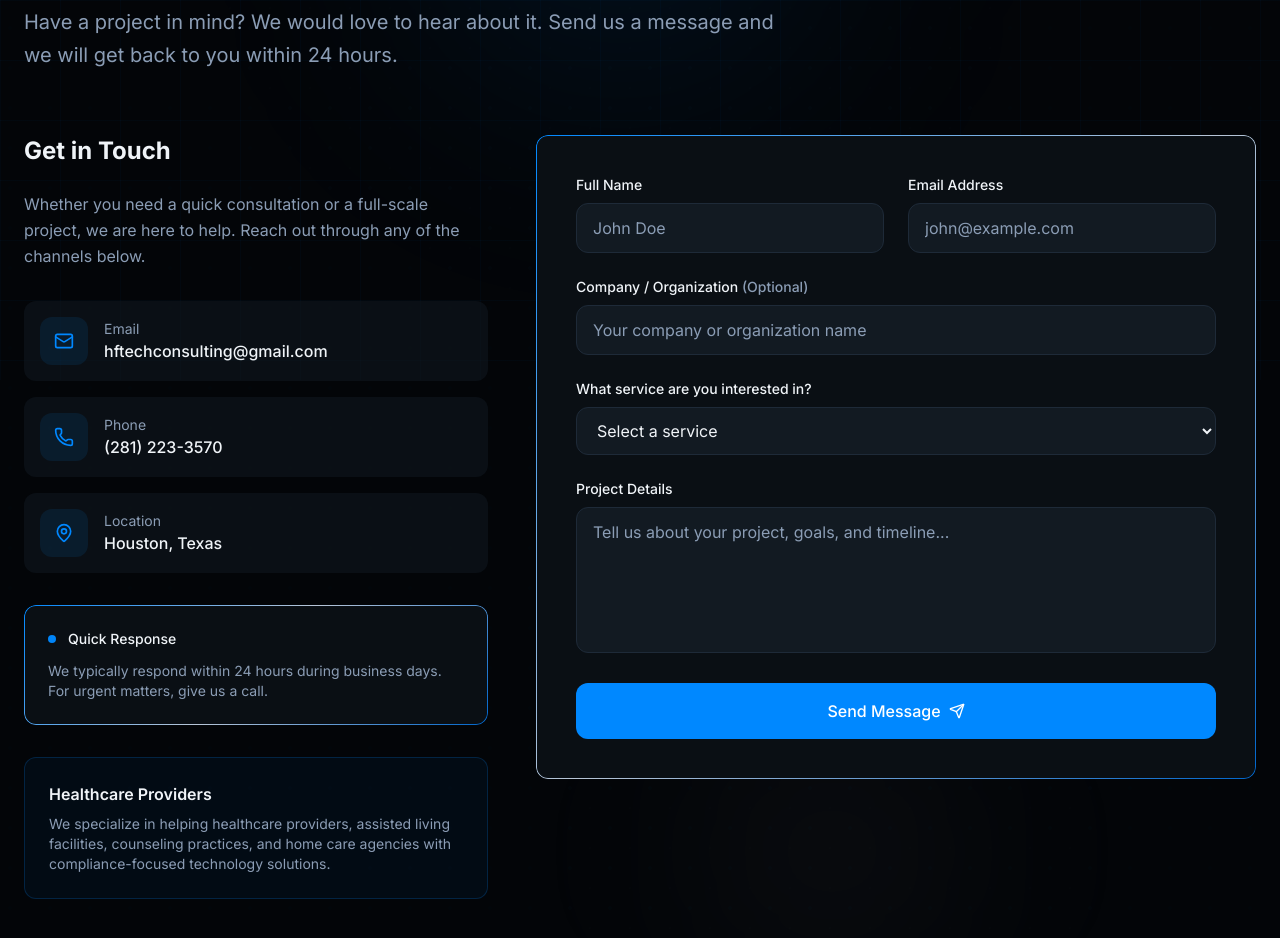
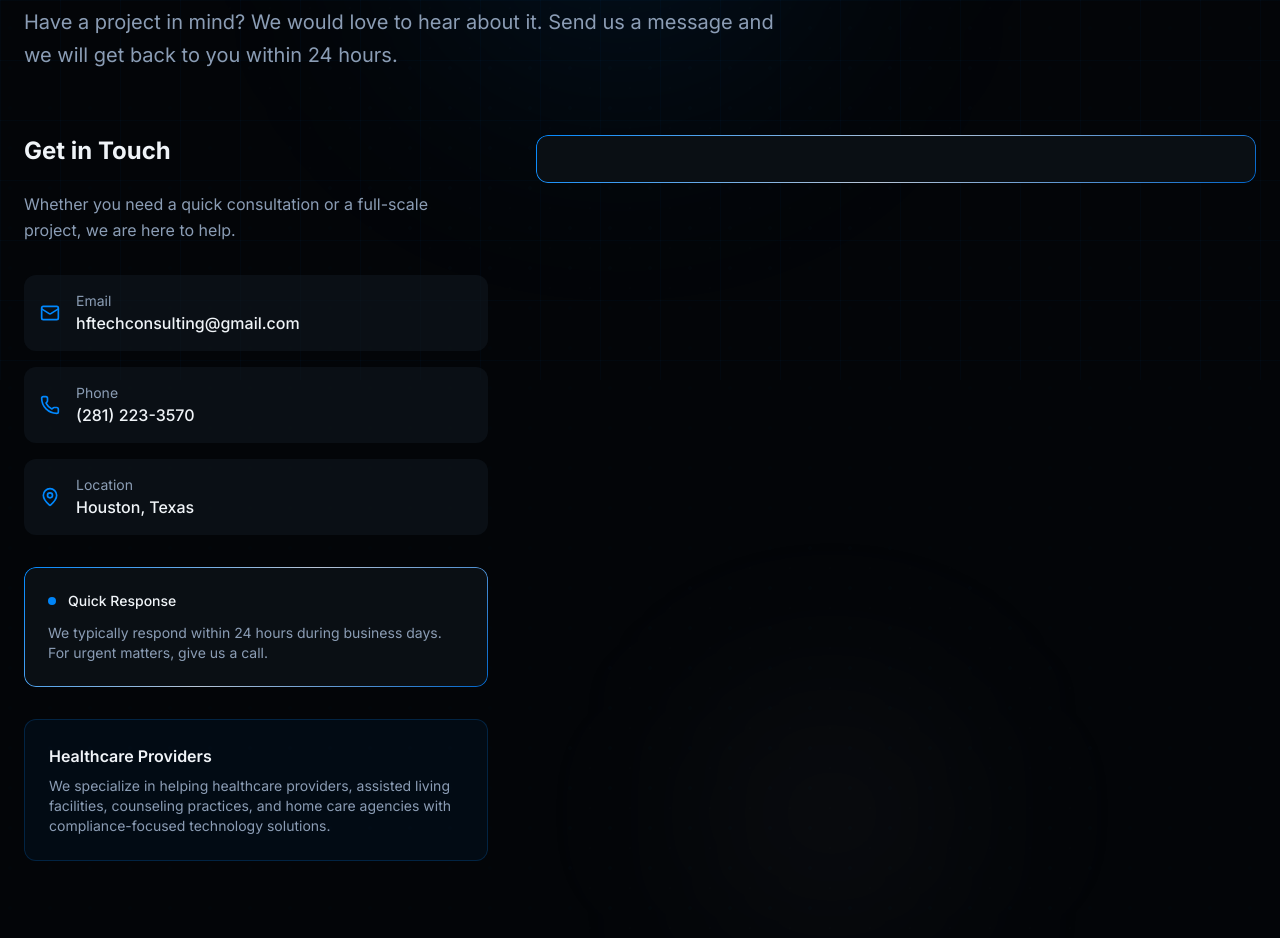
Before and after one commit to alexferrell4/hf-tech-consulting, a Next.js app: page /contact in a window 1280 px wide. Shown: the part 420-1358 px from the top of the page. Built offline with nearby package versions, Linux system fonts and the light colour scheme.

Commit message:
5th commit

```diff
--- a/src/app/contact/page.tsx
+++ b/src/app/contact/page.tsx
@@ -1,17 +1,18 @@
 "use client";
 
-import { useState } from "react";
+import { useEffect } from "react";
 import { motion } from "framer-motion";
-import { Mail, Phone, MapPin, Send, CheckCircle2 } from "lucide-react";
+import { Mail, Phone, MapPin, CheckCircle2 } from "lucide-react";
 
 export default function ContactPage() {
-  const [submitted, setSubmitted] = useState(false);
-  const [focused, setFocused] = useState<string | null>(null);
+  useEffect(() => {
+    const script = document.createElement("script");
+    script.src = "https://form.jotform.com/jsform/261496309774065";
+    script.type = "text/javascript";
+    script.async = true;
 
-  const handleSubmit = (e: React.FormEvent) => {
-    e.preventDefault();
-    setSubmitted(true);
-  };
+    document.getElementById("jotform-container")?.appendChild(script);
+  }, []);
 
   return (
     <main className="relative pt-32 pb-20">
@@ -55,54 +56,43 @@ export default function ContactPage() {
               </h2>
               <p className="text-muted-foreground leading-relaxed">
                 Whether you need a quick consultation or a full-scale project,
-                we are here to help. Reach out through any of the channels below.
+                we are here to help.
               </p>
             </div>
 
             <div className="space-y-4">
-              <motion.a
-                href="mailto:hftechconsulting@gmail.com"
-                whileHover={{ x: 4 }}
-                className="flex items-center gap-4 p-4 bg-muted/50 rounded-xl hover:bg-muted transition-colors group"
-              >
-                <div className="w-12 h-12 rounded-xl bg-accent/10 flex items-center justify-center group-hover:bg-accent/20 transition-colors">
-                  <Mail className="w-5 h-5 text-accent" />
-                </div>
+              <div className="flex items-center gap-4 p-4 bg-muted/50 rounded-xl">
+                <Mail className="w-5 h-5 text-accent" />
                 <div>
                   <p className="text-sm text-muted-foreground">Email</p>
-                  <p className="text-foreground font-medium">hftechconsulting@gmail.com</p>
+                  <p className="text-foreground font-medium">
+                    hftechconsulting@gmail.com
+                  </p>
                 </div>
-              </motion.a>
+              </div>
 
-              <motion.a
-                href="tel:+12812233570"
-                whileHover={{ x: 4 }}
-                className="flex items-center gap-4 p-4 bg-muted/50 rounded-xl hover:bg-muted transition-colors group"
-              >
-                <div className="w-12 h-12 rounded-xl bg-accent/10 flex items-center justify-center group-hover:bg-accent/20 transition-colors">
-                  <Phone className="w-5 h-5 text-accent" />
-                </div>
+              <div className="flex items-center gap-4 p-4 bg-muted/50 rounded-xl">
+                <Phone className="w-5 h-5 text-accent" />
                 <div>
                   <p className="text-sm text-muted-foreground">Phone</p>
-                  <p className="text-foreground font-medium">(281) 223-3570</p>
+                  <p className="text-foreground font-medium">
+                    (281) 223-3570
+                  </p>
                 </div>
-              </motion.a>
+              </div>
 
-              <motion.div
-                whileHover={{ x: 4 }}
-                className="flex items-center gap-4 p-4 bg-muted/50 rounded-xl"
-              >
-                <div className="w-12 h-12 rounded-xl bg-accent/10 flex items-center justify-center">
-                  <MapPin className="w-5 h-5 text-accent" />
-                </div>
+              <div className="flex items-center gap-4 p-4 bg-muted/50 rounded-xl">
+                <MapPin className="w-5 h-5 text-accent" />
                 <div>
                   <p className="text-sm text-muted-foreground">Location</p>
-                  <p className="text-foreground font-medium">Houston, Texas</p>
+                  <p className="text-foreground font-medium">
+                    Houston, Texas
+                  </p>
                 </div>
-              </motion.div>
+              </div>
             </div>
 
-            {/* Response Time */}
+           {/* Response Time */}
             <div className="p-6 gradient-border">
               <div className="flex items-center gap-3 mb-3">
                 <span className="w-2 h-2 rounded-full bg-accent animate-pulse" />
@@ -123,139 +113,18 @@ export default function ContactPage() {
                 technology solutions.
               </p>
             </div>
+
           </motion.div>
 
-          {/* Contact Form */}
+          {/* JOTFORM EMBED (REPLACED FORM HERE) */}
           <motion.div
             initial={{ opacity: 0, x: 20 }}
             animate={{ opacity: 1, x: 0 }}
             transition={{ delay: 0.2 }}
             className="lg:col-span-3"
           >
-            <div className="gradient-border p-8 md:p-10">
-              {submitted ? (
-                <motion.div
-                  initial={{ opacity: 0, scale: 0.95 }}
-                  animate={{ opacity: 1, scale: 1 }}
-                  className="text-center py-12"
-                >
-                  <div className="w-16 h-16 mx-auto rounded-full bg-accent/20 flex items-center justify-center mb-6">
-                    <CheckCircle2 className="w-8 h-8 text-accent" />
-                  </div>
-                  <h3 className="text-2xl font-bold text-foreground mb-3">
-                    Message Sent!
-                  </h3>
-                  <p className="text-muted-foreground mb-6">
-                    Thank you for reaching out. We will get back to you within 24 hours.
-                  </p>
-                  <button
-                    onClick={() => setSubmitted(false)}
-                    className="text-accent hover:text-accent/80 transition-colors"
-                  >
-                    Send another message
-                  </button>
-                </motion.div>
-              ) : (
-                <form onSubmit={handleSubmit} className="space-y-6">
-                  <div className="grid sm:grid-cols-2 gap-6">
-                    <div>
-                      <label className="block text-sm font-medium text-foreground mb-2">
-                        Full Name
-                      </label>
-                      <input
-                        type="text"
-                        required
-                        onFocus={() => setFocused("name")}
-                        onBlur={() => setFocused(null)}
-                        className={`w-full px-4 py-3 bg-muted border rounded-xl text-foreground placeholder:text-muted-foreground focus:outline-none transition-all duration-200 ${
-                          focused === "name" ? "border-accent ring-2 ring-accent/20" : "border-border"
-                        }`}
-                        placeholder="John Doe"
-                      />
-                    </div>
-                    <div>
-                      <label className="block text-sm font-medium text-foreground mb-2">
-                        Email Address
-                      </label>
-                      <input
-                        type="email"
-                        required
-                        onFocus={() => setFocused("email")}
-                        onBlur={() => setFocused(null)}
-                        className={`w-full px-4 py-3 bg-muted border rounded-xl text-foreground placeholder:text-muted-foreground focus:outline-none transition-all duration-200 ${
-                          focused === "email" ? "border-accent ring-2 ring-accent/20" : "border-border"
-                        }`}
-                        placeholder="john@example.com"
-                      />
-                    </div>
-                  </div>
-
-                  <div>
-                    <label className="block text-sm font-medium text-foreground mb-2">
-                      Company / Organization <span className="text-muted-foreground">(Optional)</span>
-                    </label>
-                    <input
-                      type="text"
-                      onFocus={() => setFocused("company")}
-                      onBlur={() => setFocused(null)}
-                      className={`w-full px-4 py-3 bg-muted border rounded-xl text-foreground placeholder:text-muted-foreground focus:outline-none transition-all duration-200 ${
-                        focused === "company" ? "border-accent ring-2 ring-accent/20" : "border-border"
-                      }`}
-                      placeholder="Your company or organization name"
-                    />
-                  </div>
-
-                  <div>
-                    <label className="block text-sm font-medium text-foreground mb-2">
-                      What service are you interested in?
-                    </label>
-                    <select
-                      onFocus={() => setFocused("service")}
-                      onBlur={() => setFocused(null)}
-                      className={`w-full px-4 py-3 bg-muted border rounded-xl text-foreground focus:outline-none transition-all duration-200 ${
-                        focused === "service" ? "border-accent ring-2 ring-accent/20" : "border-border"
-                      }`}
-                    >
-                      <option value="">Select a service</option>
-                      <option value="automation">Workflow Automation</option>
-                      <option value="software">Custom Software Development</option>
-                      <option value="website">Website Management & Support</option>
-                      <option value="cloud">Cloud Solutions</option>
-                      <option value="analytics">Data Analytics & Reporting</option>
-                      <option value="documents">Digital Forms & Document Management</option>
-                      <option value="it-support">IT Infrastructure & Technical Support</option>
-                      <option value="healthcare">Healthcare IT Solutions</option>
-                      <option value="other">Other</option>
-                    </select>
-                  </div>
-
-                  <div>
-                    <label className="block text-sm font-medium text-foreground mb-2">
-                      Project Details
-                    </label>
-                    <textarea
-                      rows={5}
-                      required
-                      onFocus={() => setFocused("message")}
-                      onBlur={() => setFocused(null)}
-                      className={`w-full px-4 py-3 bg-muted border rounded-xl text-foreground placeholder:text-muted-foreground focus:outline-none transition-all duration-200 resize-none ${
-                        focused === "message" ? "border-accent ring-2 ring-accent/20" : "border-border"
-                      }`}
-                      placeholder="Tell us about your project, goals, and timeline..."
-                    />
-                  </div>
-
-                  <motion.button
-                    type="submit"
-                    whileHover={{ scale: 1.02 }}
-                    whileTap={{ scale: 0.98 }}
-                    className="w-full flex items-center justify-center gap-2 px-8 py-4 bg-accent text-accent-foreground font-medium rounded-xl hover:bg-accent/90 transition-colors"
-                  >
-                    Send Message
-                    <Send className="w-4 h-4" />
-                  </motion.button>
-                </form>
-              )}
+            <div className="gradient-border p-4 md:p-6">
+              <div id="jotform-container" />
             </div>
           </motion.div>
         </div>
```
